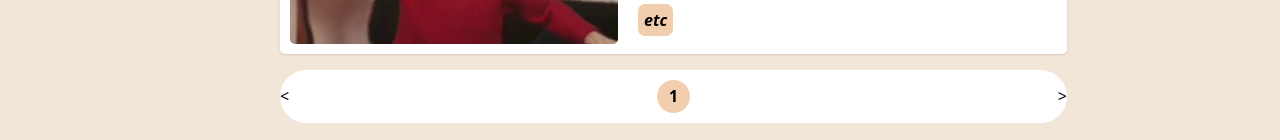
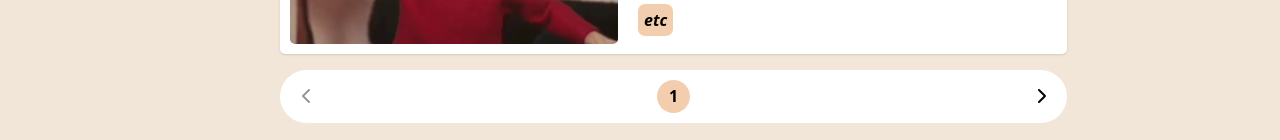
Before and after one commit to Happiva/piva-blog, a Next.js app: page / in a window 1280 px wide. Shown: the part 1129-1269 px from the top of the page. Built offline with nearby package versions, Linux system fonts and the light colour scheme.

Commit message:
페이지네이션 컴포넌트 디자인 적용 및 다음/이전 페이지 이동 기능 구현

```diff
--- a/src/components/post/Pagination.tsx
+++ b/src/components/post/Pagination.tsx
@@ -1,15 +1,76 @@
+import {
+  faChevronLeft,
+  faChevronRight,
+} from '@fortawesome/free-solid-svg-icons';
+import { FontAwesomeIcon } from '@fortawesome/react-fontawesome';
+import { IconProp } from '@fortawesome/fontawesome-svg-core';
+import { useRouter } from 'next/router';
+
 interface PaginationProps {
   currentPage?: number;
+  prevEnabled?: boolean;
+  nextEnabled?: boolean;
 }
 
-const Pagination = ({ currentPage = 1 }: PaginationProps) => {
+interface ArrowButtonProps {
+  icon: IconProp;
+  onClick?: () => void;
+  enabled?: boolean;
+}
+
+const ArrowButton = ({ icon, onClick, enabled }: ArrowButtonProps) => {
   return (
-    <div className="bg-white flex rounded-[50px] py-[10px] w-full place-content-between">
-      <button type="button">{'<'}</button>
-      <div className="rounded-full font-bold size-[33px] place-content-center text-center bg-sand-dark">
+    <button
+      type="button"
+      aria-label="page-btn"
+      onClick={onClick}
+      disabled={!enabled}
+      className="size-[33px] disabled:opacity-40"
+    >
+      <FontAwesomeIcon icon={icon} />
+    </button>
+  );
+};
+
+const Pagination = ({
+  currentPage = 1,
+  prevEnabled,
+  nextEnabled,
+}: PaginationProps) => {
+  const router = useRouter();
+  const { category: currentCategory } = router.query;
+
+  const onClickPrev = () => {
+    router.push(
+      `/${currentCategory ? `categories/${currentCategory}` : ''}?page=${
+        currentPage - 1
+      }`,
+    );
+  };
+
+  const onClickNext = () => {
+    router.push(
+      `/${currentCategory ? `categories/${currentCategory}` : ''}?page=${
+        currentPage + 1
+      }`,
+    );
+  };
+
+  return (
+    <div className="bg-white flex rounded-[50px] self-center p-[10px] w-full place-content-between w-[200px] dark:bg-dark-blue-dark dark:border-dark-sky-200 dark:border-2">
+      <ArrowButton
+        icon={faChevronLeft}
+        onClick={onClickPrev}
+        enabled={prevEnabled}
+      />
+      <div className="rounded-full font-bold size-[33px] place-content-center text-center bg-sand-dark dark:bg-sun">
         {currentPage}
       </div>
-      <button type="button">{'>'}</button>
+      <ArrowButton
+        icon={faChevronRight}
+        onClick={onClickNext}
+        enabled={nextEnabled}
+      />
     </div>
   );
 };
--- a/src/components/post/PostList.tsx
+++ b/src/components/post/PostList.tsx
@@ -1,24 +1,31 @@
 import { Post } from '@/types';
+import usePagination from '@/hook/usePagination';
 import PostItem from './PostItem';
 import EmptyList from '../shared/EmptyList';
 import Pagination from './Pagination';
 
 interface PostListProps {
   posts: Post[];
-  pageIndex?: number;
 }
 
-const PostList = ({ posts, pageIndex }: PostListProps) => {
+const PostList = ({ posts }: PostListProps) => {
+  const { pageIdx, postsInPage, prevEnabled, nextEnabled } =
+    usePagination(posts);
+
   return (
-    <div className="flex flex-col items-center lg:place-items-center lg:w-[85%] lg:items-end lg:pl-left-menu">
-      {posts.length > 0 ? (
+    <div className="flex flex-col items-center lg:place-items-center lg:w-[85%] lg:items-end lg:pl-left-menu lg:pb-[20px]">
+      {postsInPage.length > 0 ? (
         <>
-          {posts.map((post, index) => {
+          {postsInPage.map((post, index) => {
             const { title } = post;
             // eslint-disable-next-line react/no-array-index-key
             return <PostItem key={`post item-${title}${index}`} post={post} />;
           })}
-          <Pagination currentPage={pageIndex} />
+          <Pagination
+            currentPage={pageIdx}
+            prevEnabled={prevEnabled}
+            nextEnabled={nextEnabled}
+          />
         </>
       ) : (
         <EmptyList />
--- a/src/hook/usePagination.ts
+++ b/src/hook/usePagination.ts
@@ -7,6 +7,8 @@ const usePagination = (originalPosts: Post[]) => {
   const router = useRouter();
   const [currentPage, setCurrentPage] = useState<number>(1);
   const [visiblePosts, setVisiblePosts] = useState<Post[]>([]);
+  const [prevEnabled, setPrevEnabled] = useState<boolean>(false);
+  const [nextEnabled, setNextEnabled] = useState<boolean>(false);
 
   useEffect(() => {
     const page = router.query?.page ?? '1';
@@ -21,11 +23,16 @@ const usePagination = (originalPosts: Post[]) => {
       (post, idx) => startIdx <= idx && idx < endIdx,
     );
     setVisiblePosts(selectedPosts);
+
+    setPrevEnabled(currentPage !== 1);
+    setNextEnabled(originalPosts.length > MAX_CONTENTS_DISPLAY * currentPage);
   }, [currentPage, originalPosts]);
 
   return {
     pageIdx: currentPage,
     postsInPage: visiblePosts,
+    prevEnabled,
+    nextEnabled,
   };
 };
 
--- a/src/pages/categories/[category].tsx
+++ b/src/pages/categories/[category].tsx
@@ -5,7 +5,6 @@ import { getAllPosts } from '@/utils/markdown';
 import Categories from '@/components/category/Categories';
 import PostList from '@/components/post/PostList';
 import MobileCategories from '@/components/category/MobileCategories';
-import usePagination from '@/hook/usePagination';
 
 interface CategoryPageProps {
   posts?: Post[];
@@ -13,13 +12,11 @@ interface CategoryPageProps {
 }
 
 const CategoryPage = ({ posts = [], category }: CategoryPageProps) => {
-  const { pageIdx, postsInPage } = usePagination(posts);
-
   return (
     <div className="flex flex-col lg:flex-row">
       <Categories />
       <MobileCategories defaultCategory={category} />
-      <PostList pageIndex={pageIdx} posts={postsInPage} />
+      <PostList posts={posts} />
     </div>
   );
 };
--- a/src/pages/index.tsx
+++ b/src/pages/index.tsx
@@ -5,20 +5,17 @@ import { getAllPosts } from '@/utils/markdown';
 import { Post } from '@/types';
 import PostList from '@/components/post/PostList';
 import MobileCategories from '@/components/category/MobileCategories';
-import usePagination from '@/hook/usePagination';
 
 interface HomeProps {
   posts?: Post[];
 }
 
 export default function Home({ posts = [] }: HomeProps) {
-  const { pageIdx, postsInPage } = usePagination(posts);
-
   return (
     <div className="flex flex-col lg:flex-row">
       <Categories />
       <MobileCategories />
-      <PostList pageIndex={pageIdx} posts={postsInPage} />
+      <PostList posts={posts} />
     </div>
   );
 }
```
